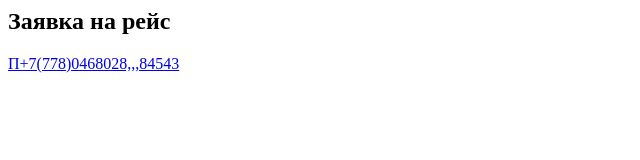
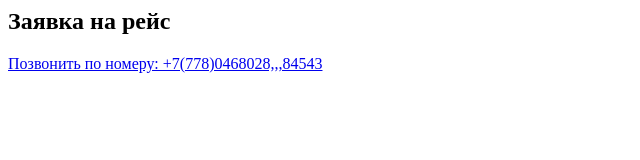
Before and after one commit to Vadim-B52/ShuttleDeeplinks, a plain HTML site: page index.html in a window 1280 px wide. Shown: the whole page, without its empty margins (0-640 px from the left). Drawn offline with Linux system fonts and the light colour scheme.

Commit message:
Update index.html

```diff
--- a/index.html
+++ b/index.html
@@ -11,6 +11,6 @@
   <iframe src="https://forms.yandex.ru/u/68efb7b590fa7b1245f46deb?iframe=1" frameborder="0" name="ya-form-68efb7b590fa7b1245f46deb" width="650"></iframe>-->
 
   <!-- Пример диплинка на номер с добавочным -->
-  <a href="tel:+7(778)0468028,,,84543">П+7(778)0468028,,,84543</a>
+  <a href="tel:+7(778)0468028,,,84543">Позвонить по номеру: +7(778)0468028,,,84543</a>
 </body>
 </html>
```
